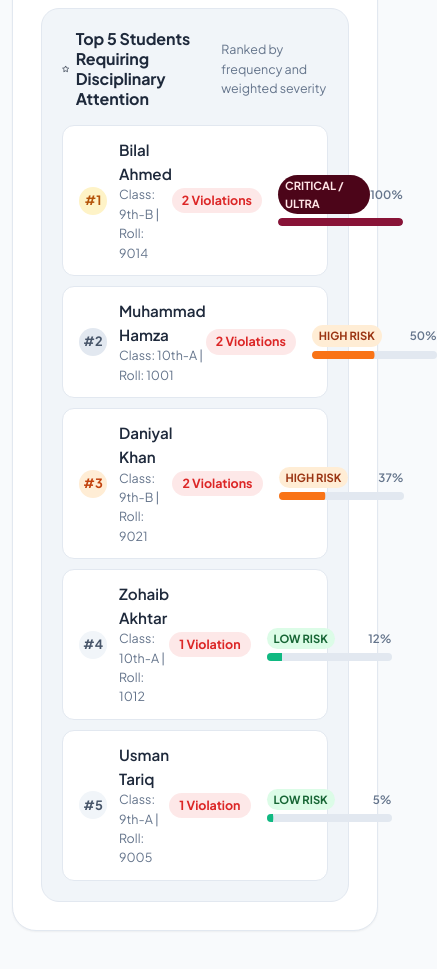
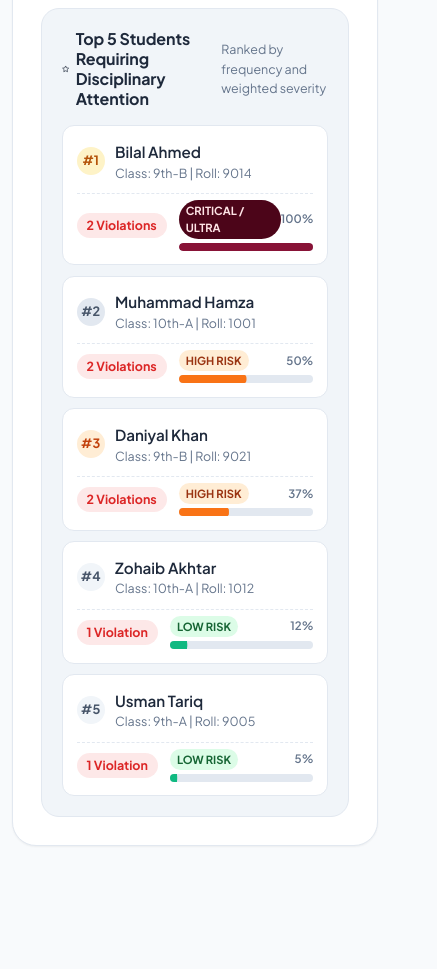
Before and after one commit to muhammadkazim-maker/HES, a plain HTML site: page discipline.html in a window 390 px wide. Shown: the part 1100-2069 px from the top of the page, 437 px wide, since content can reach past the window. Drawn offline with Linux system fonts and the light colour scheme; a web font is replaced by a local one.

Commit message:
Mobile polish: 2-row leaderboard card, clean title wrapping, badge ellipsis

```diff
--- a/assets/css/discipline.css
+++ b/assets/css/discipline.css
@@ -2570,6 +2570,49 @@ body.modal-open {
     bottom: -10px !important;
   }
 
+  /* Leaderboard Top 5 Students on Mobile: Beautiful 2-row layout */
+  .leader-item {
+    flex-direction: column !important;
+    align-items: stretch !important;
+    gap: 0.65rem !important;
+    padding: 0.85rem !important;
+  }
+  .leader-left {
+    display: flex !important;
+    align-items: center !important;
+    gap: 0.65rem !important;
+    width: 100% !important;
+  }
+  .leader-details {
+    flex: 1 !important;
+    min-width: 0 !important;
+  }
+  .leader-details .student-title {
+    font-size: 0.95rem !important;
+    white-space: nowrap !important;
+    overflow: hidden !important;
+    text-overflow: ellipsis !important;
+  }
+  .leader-details .student-sub {
+    font-size: 0.78rem !important;
+    white-space: nowrap !important;
+    overflow: hidden !important;
+    text-overflow: ellipsis !important;
+  }
+  .leader-right {
+    display: flex !important;
+    align-items: center !important;
+    justify-content: space-between !important;
+    width: 100% !important;
+    gap: 0.75rem !important;
+    padding-top: 0.35rem !important;
+    border-top: 1px dashed var(--border-color) !important;
+  }
+  .severity-meter-container {
+    flex: 1 !important;
+    min-width: 90px !important;
+  }
+
   /* 3. Quick Stats: 2-column Grid */
   .stats-grid {
     grid-template-columns: repeat(2, 1fr) !important;
@@ -2682,18 +2725,23 @@ body.modal-open {
   }
 
   /* 7. Issues Hub on Mobile */
-  .issues-hub-dialog .issues-hub-header {
+  .issues-hub-header {
     padding: 0.85rem 1rem !important;
   }
-  .issues-hub-dialog .issues-title {
-    font-size: 1.15rem !important;
-  }
-  .issues-hub-dialog .issues-subtitle {
+  .issues-title {
+    font-size: 1.05rem !important;
+    white-space: nowrap !important;
+  }
+  .issues-title span {
+    white-space: nowrap !important;
+  }
+  .issues-subtitle {
     font-size: 0.78rem !important;
   }
-  .issues-hub-dialog .issues-circle-close-btn {
+  .issues-circle-close-btn {
     width: 38px !important;
     height: 38px !important;
+    flex-shrink: 0 !important;
   }
   .issues-hub-body {
     padding: 1rem 0.85rem !important;
@@ -2796,6 +2844,12 @@ body.modal-open {
   .card-status-badge, .card-priority-pill, .card-category-pill {
     font-size: 0.72rem !important;
     padding: 3px 8px !important;
+    white-space: nowrap !important;
+  }
+  .card-category-pill {
+    max-width: 140px !important;
+    overflow: hidden !important;
+    text-overflow: ellipsis !important;
   }
   .card-content-row {
     gap: 10px !important;
```
Also changed, not shown: issues.html (+1 -1 lines).
